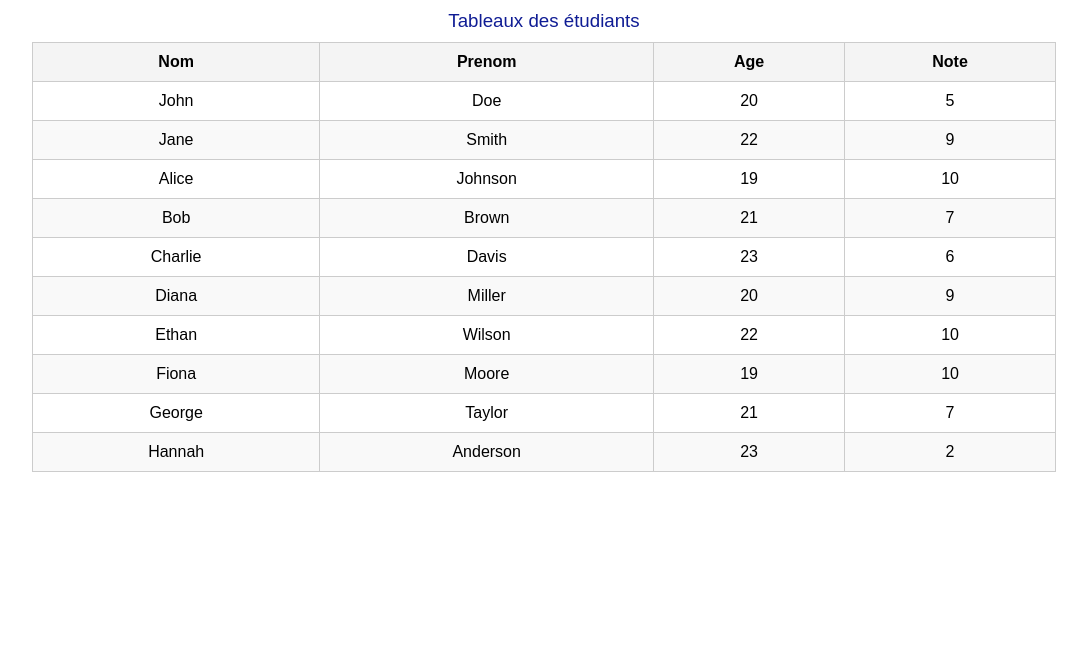
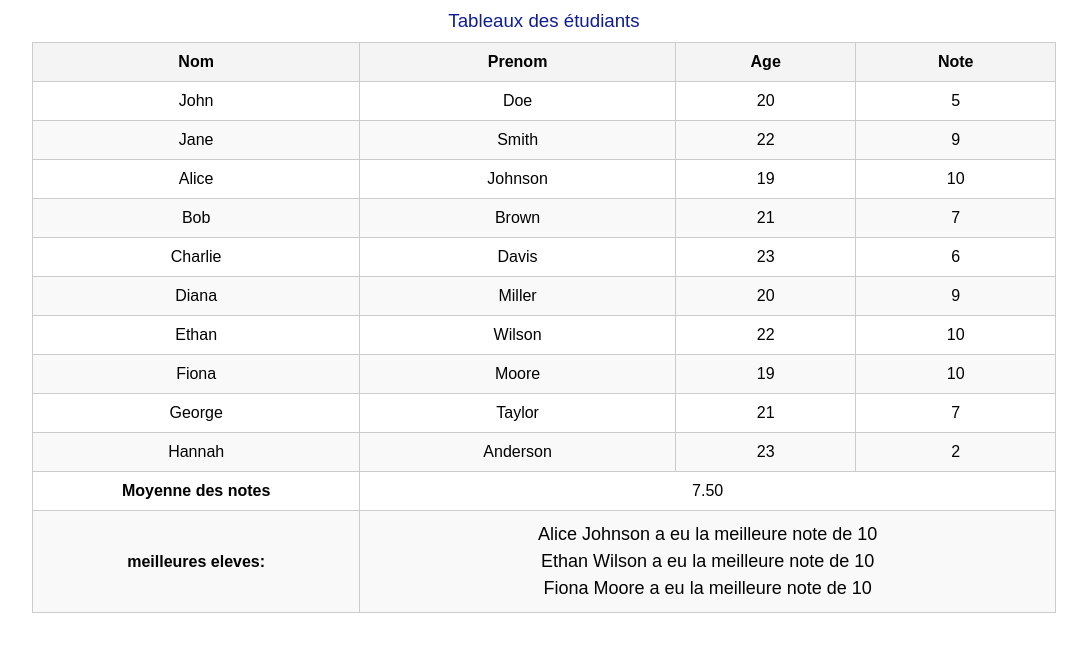
Before and after one commit to Finaritry/firstCode, a plain HTML site: page index.html in a window 1280 px wide. Shown: the whole page, without its empty margins (96-1183 px from the left). Drawn offline with Linux system fonts and the light colour scheme.

Commit message:
Ajout de nouveaux fichiers et modifications du code

```diff
--- a/index.html
+++ b/index.html
@@ -20,7 +20,16 @@
         <tbody>
 
         </tbody>
-    </table>
+        <tr>
+            <td style="font-weight: bold;">Moyenne des notes</td>
+            <td colspan="3" class="moyenne"></td>
+        </tr>
+        <tr>
+            <td style="font-weight: bold;">meilleures eleves:</td>
+            <td colspan="3" class="meilleureEleve"></td>
+        </tr>
+
+</table>
     <script src="./object.js"></script>
     <script src="./javascript.js"></script>
 </body>
--- a/javascript.js
+++ b/javascript.js
@@ -23,4 +23,28 @@ function afficherDonnees(donnees){
         tableBody.appendChild(row);
     });
 }
+
+    function afficherMoyenne(tab) {
+        const totalNotes = tab.reduce((acc, personne) => acc + personne.note, 0);
+        const moyenne = totalNotes / tab.length;
+
+        const moyenneElement = document.querySelector(".moyenne");
+        moyenneElement.textContent = ` ${moyenne.toFixed(2)}`;
+    }
+
+    function afficherMeilleureNote(tab) {
+        const meilleureNote = Math.max(...tab.map(personne => personne.note));
+
+        const meilleursEleves = tab.filter(personne => personne.note === meilleureNote);
+
+        const meilleureNoteElement = document.querySelector(".meilleureEleve");
+
+        const texte = meilleursEleves.map(personne => `${personne.firstname} ${personne.lastname}
+             a eu la meilleure note de ${personne.note}`).join('<br>');
+
+        meilleureNoteElement.innerHTML = texte;
+    }
+
     afficherDonnees(tab1);
+    afficherMeilleureNote(tab1);
+    afficherMoyenne(tab1);
--- a/style.css
+++ b/style.css
@@ -28,3 +28,13 @@ th{
 tr:nth-child(even){
     background-color: #f9f9f9;
 }
+#moyenne {
+    width: 80%;
+    border: 1px solid #ccc;
+    padding: 10px;
+}
+.meilleureEleve {
+    font-size: 18px;
+    padding: 10px;
+    line-height: 1.5;
+}
```
